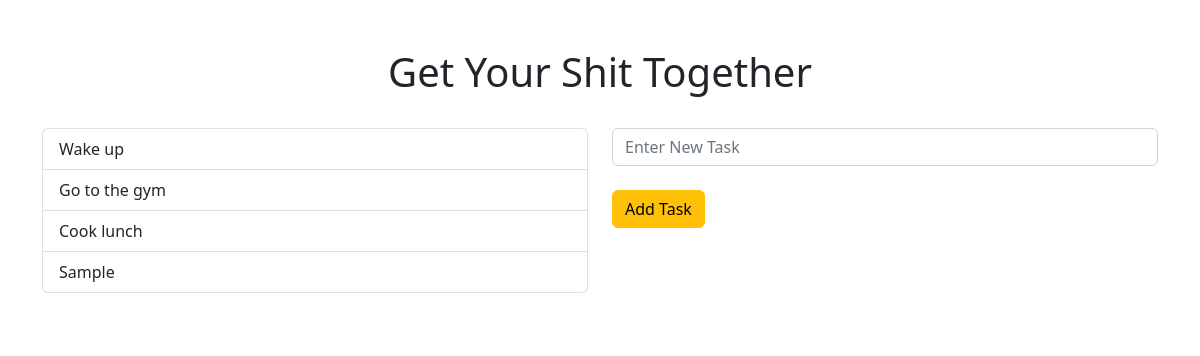
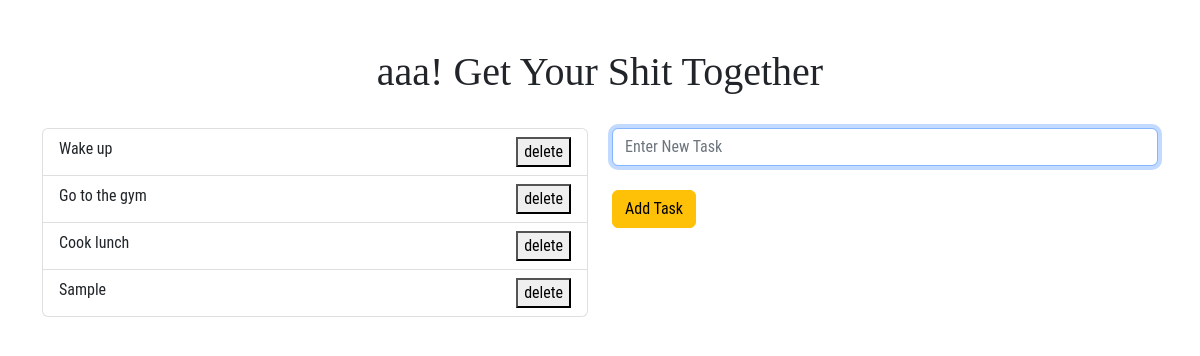
Before and after one commit to Nuss93/electron-tasklist-app, an Electron app: page index.html in a window 1200 px wide. Both pictures are taken after typing "Sample" into the empty fields and a click on the button "Add Task". Drawn offline with Linux system fonts and the light colour scheme.

Commit message:
ADD DELETE FUNCTION

```diff
--- a/index.css
+++ b/assets/css/index.css
@@ -6,3 +6,6 @@
 h1, h2, h3, h4, h5, h6 {
     font-family: 'Alkalami', serif;
 }
+.done span {
+    text-decoration: line-through !important;
+}
--- a/index.html
+++ b/index.html
@@ -15,11 +15,12 @@
 
     <!-- CSS only -->
     <link rel="stylesheet" href="./assets/css/bootstrap.min.css" />
+    <link rel="stylesheet" href="./assets/css/index.css" />
     <script src="script.js" defer></script>
     <title>GYST App</title>
   </head>
   <body>
-    <h1 class="text-center pt-5 pb-4">Get Your Shit Together</h1>
+    <h1 class="text-center pt-5 pb-4">aaa! Get Your Shit Together</h1>
     <div class="container">
       <div class="row">
         <div class="col-md-6">
--- a/package.json
+++ b/package.json
@@ -21,6 +21,7 @@
     "electron": "^21.1.0"
   },
   "dependencies": {
-    "bootstrap": "^5.2.2"
+    "bootstrap": "^5.2.2",
+    "electron-reload": "^2.0.0-alpha.1"
   }
 }
--- a/script.js
+++ b/script.js
@@ -1,41 +1,124 @@
+let newTask = document.getElementById("newTask")
 let list = document.getElementById("list")
-let newTask = document.getElementById("newTask")
-
-console.log('task', newTask)
-
-var row = 0;
+let todoItems = [];
 const array = ['Wake up', 'Go to the gym', 'Cook lunch']
 
-// function deleteTask(e) {
-//     let ID = e.target.id.substr(5)
-//     console.log("yeetus deletus", ID)
-//     array.splice(ID, 1)
-//     console.log('deletus successus', array)
+array.forEach((item, index) => {
+    // console.log(item)
+	addTodo(item, index)
+})
+
+// function that adds a task into the todoItems array
+function addTodo(text, index) {
+    const todo = {
+        text,
+        checked: false,
+        id: index ? index : Date.now(),
+    };
+    todoItems.push(todo)
+    // console.log(todoItems)
+    renderTodo(todo)
+}
+function toggleDone(key) {
+    const index = todoItems.findIndex(item => item.id === Number(key))
+    todoItems[index].checked = !todoItems[index].checked
+    renderTodo(todoItems[index])
+}
+
+// event listener that listens when user clicks on button
+document.getElementById('addTask').addEventListener('click', e => {
+    console.log('here!', newTask.value)
+    addTodo(newTask.value)
+    newTask.value = "";
+    newTask.focus();
+})
+
+function renderTodo(todo) {
+    // select the current todo item in the DOM
+    const item = document.querySelector(`[data-key='${todo.id}']`);
+
+    const isChecked = !todo.checked ? '' : 'done';
+    const node = document.createElement("li")
+    node.setAttribute('class', `list-group-item d-flex justify-content-between js-tick ${isChecked}`);
+    node.setAttribute('data-key', todo.id)
+    node.innerHTML = `
+        <span>${todo.text}</span>
+        <button class="js-delete-todo">delete</button>
+    `
+    // console.log(todo, item)
+    console.log(node)
+    // checks if item already exists in the DOM
+    if(item){
+        // replace it
+        list.replaceChild(node, item);
+    } else {
+        // console.log(node)
+        list.append(node)
+    }
+}
+// Select the entire list
+// Add a click event listener to the list and its children
+list.addEventListener('click', event => {
+  if (event.target.classList.contains('js-tick')) {
+    // const itemKey = event.target.parentElement.dataset.key;
+    const itemKey = event.target.dataset.key
+    console.log(itemKey)
+    toggleDone(itemKey);
+  }
+  if (event.target.classList.contains('js-delete-todo')) {
+    // const itemKey = event.target.parentElement.dataset.key;
+    const itemKey = event.target.dataset.key
+    console.log('delete la', event.target.parentElement.dataset.key)
+    // toggleDone(itemKey);
+  }
+});
+
+// ================================
+// let list = document.getElementById("list")
+// let newTask = document.getElementById("newTask")
+
+// console.log('task', newTask)
+
+// var row = 0;
+// const array = ['Wake up', 'Go to the gym', 'Cook lunch']
+
+// array.forEach((item, index) => {
+// 	console.log('item',item)
+//     list.insertAdjacentHTML('beforeend', `<li id="deleteTask" class="list-group-item d-flex justify-content-between">${item}</li>`)
+
+//     row++
+// })
+// document.querySelector('#addTask').onclick = function() {
+//     console.log('fuck')
+//     if(newTask.value !== ""){
+//         console.log('add task', newTask.value)
+//         array.push(newTask.value)
+//         list.insertAdjacentHTML('beforeend', `<li id="deleteTask" class="list-group-item d-flex justify-content-between">${newTask.value}</li>`)
+//         newTask.value = ""
+//         console.log('updated', list)
+
+//         var current_tasks = document.querySelectorAll(".deleteTask");
+//         for (let i = 0; i < current_tasks.length; i++) {
+//             current_tasks[i].onclick = function(){
+//                 console.log(this)
+//                 // this.nodeName.remove()
+//             }
+//         }
+//     } else {
+//         alert("Please input task before adding!")
+//     }
 // }
 
-array.forEach((item, index) => {
-	console.log('item',item)
-    list.insertAdjacentHTML('beforeend', `<li id="list-${row}" class="list-group-item d-flex justify-content-between">${item}</li>`)
+// document.getElementById("addTask").addEventListener('click', () => {
+//     if(newTask.value !== ""){
+//         console.log('add task', newTask.value)
+//         array.push(newTask.value)
+//         list.insertAdjacentHTML('beforeend', `<li id="list-${row}" class="list-group-item d-flex justify-content-between">${newTask.value}</li>`)
+//         newTask.value = ""
+//         console.log('updated', list)
+//     } else {
+//         alert("Please input task before adding!")
+//     }
 
-    row++
-})
-document.getElementById("addTask").addEventListener('click', () => {
-    if(newTask.value !== ""){
-        console.log('add task', newTask.value)
-        array.push(newTask.value)
-        list.insertAdjacentHTML('beforeend', `<li id="list-${row}" class="list-group-item d-flex justify-content-between">${newTask.value}</li>`)
-        newTask.value = ""
-        console.log('updated', list)
-    } else {
-        alert("Please input task before adding!")
-    }
-
-    row++
-})
-list.querySelectorAll(".list-group-item").forEach(item => {
-    console.log('yo', item)
-    item.addEventListener('click', myAlert)
-})
-function myAlert() {
-    alert('You clicked on a task!\n\nGO DO IT NOW!')
-}
+//     row++
+// })
```
Also changed, not shown: main.js (+11 -2 lines), 1 other file.
